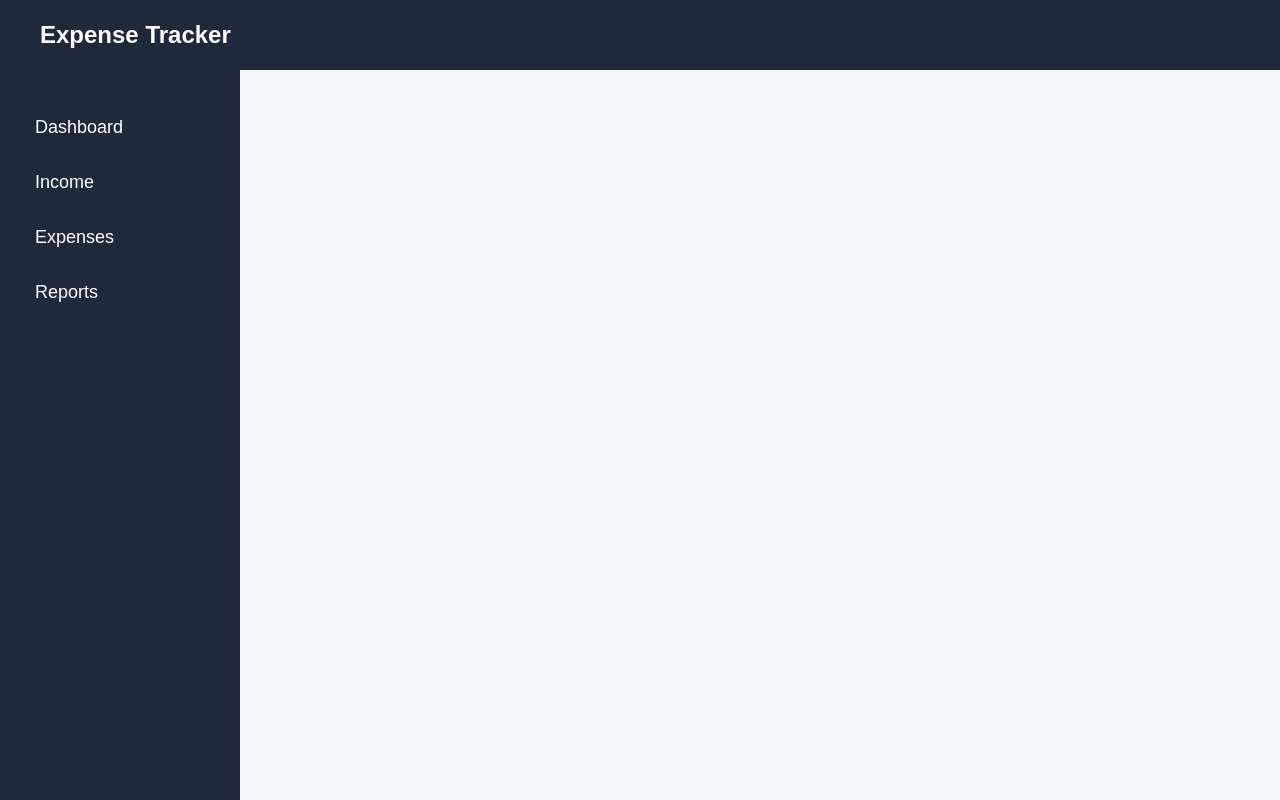
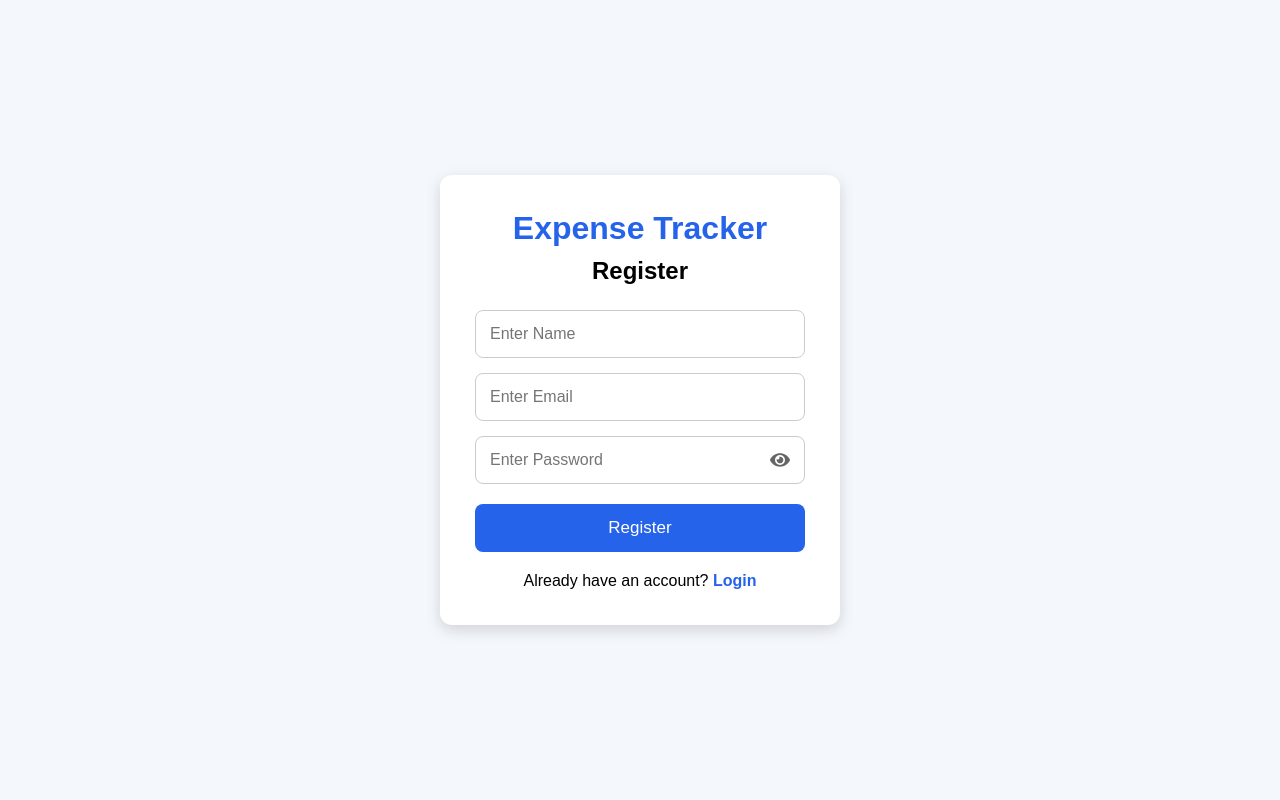
Before and after one commit to ShitalPandey25/Expense-Tracker, a React app in the folder frontend/: page /register in a window 1280 px wide. Shown: the top 800 px of the page. Built offline with nearby package versions, Linux system fonts and the light colour scheme; the HTML template or start-up script is replaced by a standard one.

Commit message:
Resolve stash conflict and keep local changes

```diff
--- a/frontend/package.json
+++ b/frontend/package.json
@@ -12,6 +12,7 @@
   "dependencies": {
     "react": "^19.2.7",
     "react-dom": "^19.2.7",
+    "react-icons": "^5.7.0",
     "react-router-dom": "^7.18.1"
   },
   "devDependencies": {
--- a/frontend/src/Router/ExpenseRouter.jsx
+++ b/frontend/src/Router/ExpenseRouter.jsx
@@ -1,7 +1,9 @@
-import { Routes, Route } from "react-router-dom";
+import { Routes, Route, Navigate } from "react-router-dom";
 
 import MainLayout from "../layouts/MainLayout";
 
+import Login from "../pages/Login";
+import Register from "../pages/Register";
 import Dashboard from "../pages/Dashboard";
 import Expenses from "../pages/Expenses";
 import Income from "../pages/Income";
@@ -9,6 +11,19 @@ import Reports from "../pages/Reports";
 
 function ExpenseRouter() {
   return (
+    <Routes>
+
+      {/* Public Routes */}
+      <Route path="/login" element={<Login />} />
+      <Route path="/register" element={<Register />} />
+
+      {/* Default Route */}
+      <Route path="/" element={<Navigate to="/login" />} />
+
+      {/* Protected Routes */}
+      <Route
+        path="/dashboard/*"
+        element={
           <MainLayout>
             <Routes>
               <Route path="/" element={<Dashboard />} />
@@ -17,6 +32,10 @@ function ExpenseRouter() {
               <Route path="/reports" element={<Reports />} />
             </Routes>
           </MainLayout>
+        }
+      />
+
+    </Routes>
   );
 }
 
--- a/frontend/src/pages/Login.css
+++ b/frontend/src/pages/Login.css
@@ -35,10 +35,51 @@
 .login-card input{
     width:100%;
     padding:14px;
-    margin-bottom:15px;
     border:1px solid #ccc;
     border-radius:8px;
     font-size:16px;
+    outline:none;
+}
+
+.login-card input:focus{
+    border-color:#2563eb;
+}
+
+/* Password Box */
+
+.password-box{
+    position:relative;
+    width:100%;
+    margin-bottom:15px;
+}
+
+.password-box input{
+    width:100%;
+    padding-right:45px;
+    margin-bottom:0;
+}
+
+.eye-icon{
+    position:absolute;
+    top:50%;
+    right:15px;
+    transform:translateY(-50%);
+    cursor:pointer;
+    color:#666;
+    font-size:20px;
+    display:flex;
+    align-items:center;
+    justify-content:center;
+}
+
+.eye-icon:hover{
+    color:#2563eb;
+}
+
+/* Email Input Gap */
+
+form > input{
+    margin-bottom:15px;
 }
 
 .login-card button{
@@ -50,6 +91,7 @@
     border-radius:8px;
     font-size:17px;
     cursor:pointer;
+    margin-top:5px;
 }
 
 .login-card button:hover{
@@ -59,6 +101,7 @@
 .login-card p{
     text-align:center;
     margin-top:20px;
+    font-size:16px;
 }
 
 .login-card a{
@@ -67,10 +110,23 @@
     font-weight:bold;
 }
 
+.login-card a:hover{
+    text-decoration:underline;
+}
+
 @media(max-width:500px){
 
-.login-card{
-    width:90%;
-}
+    .login-card{
+        width:90%;
+        padding:25px;
+    }
+
+    .login-card h1{
+        font-size:32px;
+    }
+
+    .login-card h2{
+        font-size:24px;
+    }
 
 }
--- a/frontend/src/pages/Login.jsx
+++ b/frontend/src/pages/Login.jsx
@@ -1,37 +1,118 @@
-import { Link } from "react-router-dom";
+import { Link, useNavigate } from "react-router-dom";
+import { useState } from "react";
+import { FaEye, FaEyeSlash } from "react-icons/fa";
 import "./Login.css";
 
 function Login() {
+
+  const navigate = useNavigate();
+
+  const [loginData, setLoginData] = useState({
+    email: "",
+    password: ""
+  });
+
+  const [showPassword, setShowPassword] = useState(false);
+
+
+  const handleChange = (e) => {
+    setLoginData({
+      ...loginData,
+      [e.target.name]: e.target.value
+    });
+  };
+
+
+  const handleLogin = (e) => {
+    e.preventDefault();
+
+    const users = JSON.parse(localStorage.getItem("users")) || [];
+
+
+    const user = users.find(
+      (item) =>
+        item.email === loginData.email &&
+        item.password === loginData.password
+    );
+
+
+    if(user){
+
+      alert("Login Successful");
+
+
+      localStorage.setItem(
+        "loggedInUser",
+        JSON.stringify(user)
+      );
+
+
+      navigate("/dashboard");
+
+    }
+    else{
+      alert("Invalid Email or Password");
+    }
+
+  };
+
+
   return (
     <div className="login-container">
 
       <div className="login-card">
 
         <h1>Expense Tracker</h1>
+
         <h2>Login</h2>
 
-        <form>
+
+        <form onSubmit={handleLogin}>
+
 
           <input
             type="email"
+            name="email"
             placeholder="Enter Email"
+            value={loginData.email}
+            onChange={handleChange}
+            required
           />
 
-          <input
-            type="password"
-            placeholder="Enter Password"
-          />
+
+         <div className="password-box">
+
+  <input
+    type={showPassword ? "text" : "password"}
+    name="password"
+    placeholder="Enter Password"
+    value={loginData.password}
+    onChange={handleChange}
+    required
+  />
+
+  <span
+    className="eye-icon"
+    onClick={() => setShowPassword(!showPassword)}
+  >
+    {showPassword ? <FaEyeSlash /> : <FaEye />}
+  </span>
+
+</div>
 
           <button type="submit">
             Login
           </button>
 
+
         </form>
+
 
         <p>
           Don't have an account?
           <Link to="/register"> Register</Link>
         </p>
+
 
       </div>
 
--- a/frontend/src/pages/Register.css
+++ b/frontend/src/pages/Register.css
@@ -1 +1,126 @@
-@import "./Login.css";
+*{
+    margin:0;
+    padding:0;
+    box-sizing:border-box;
+}
+
+.register-container{
+    width:100%;
+    height:100vh;
+    display:flex;
+    justify-content:center;
+    align-items:center;
+    background:#f4f7fc;
+}
+
+.register-card{
+    width:400px;
+    background:white;
+    padding:35px;
+    border-radius:12px;
+    box-shadow:0 5px 15px rgba(0,0,0,.15);
+}
+
+.register-card h1{
+    text-align:center;
+    color:#2563eb;
+    margin-bottom:10px;
+}
+
+.register-card h2{
+    text-align:center;
+    margin-bottom:25px;
+}
+
+.register-card input{
+    width:100%;
+    padding:14px;
+    border:1px solid #ccc;
+    border-radius:8px;
+    font-size:16px;
+    outline:none;
+}
+
+.register-card input:focus{
+    border-color:#2563eb;
+}
+
+.password-box{
+    position:relative;
+    width:100%;
+    margin-bottom:15px;
+}
+
+.password-box input{
+    width:100%;
+    padding-right:45px;
+}
+
+.eye-icon{
+    position:absolute;
+    right:15px;
+    top:50%;
+    transform:translateY(-50%);
+    cursor:pointer;
+    color:#666;
+    font-size:20px;
+    display:flex;
+    align-items:center;
+    justify-content:center;
+}
+
+.eye-icon:hover{
+    color:#2563eb;
+}
+
+form > input{
+    margin-bottom:15px;
+}
+
+.register-card button{
+    width:100%;
+    padding:14px;
+    background:#2563eb;
+    color:white;
+    border:none;
+    border-radius:8px;
+    font-size:17px;
+    cursor:pointer;
+    margin-top:5px;
+}
+
+.register-card button:hover{
+    background:#1d4ed8;
+}
+
+.register-card p{
+    text-align:center;
+    margin-top:20px;
+}
+
+.register-card a{
+    color:#2563eb;
+    text-decoration:none;
+    font-weight:bold;
+}
+
+.register-card a:hover{
+    text-decoration:underline;
+}
+
+@media(max-width:500px){
+
+    .register-card{
+        width:90%;
+        padding:25px;
+    }
+
+    .register-card h1{
+        font-size:30px;
+    }
+
+    .register-card h2{
+        font-size:24px;
+    }
+
+}
--- a/frontend/src/pages/Register.jsx
+++ b/frontend/src/pages/Register.jsx
@@ -1,31 +1,101 @@
-import { Link } from "react-router-dom";
+import { useState } from "react";
+import { useNavigate, Link } from "react-router-dom";
+import { FaEye, FaEyeSlash } from "react-icons/fa";
 import "./Register.css";
 
 function Register() {
+
+  const navigate = useNavigate();
+
+  const [user, setUser] = useState({
+    name: "",
+    email: "",
+    password: ""
+  });
+
+  const [showPassword, setShowPassword] = useState(false);
+
+  const handleChange = (e) => {
+    setUser({
+      ...user,
+      [e.target.name]: e.target.value
+    });
+  };
+
+  const handleRegister = (e) => {
+    e.preventDefault();
+
+    const users = JSON.parse(localStorage.getItem("users")) || [];
+
+    const existUser = users.find(
+      (item) => item.email === user.email
+    );
+
+    if (existUser) {
+      alert("User already exists");
+      return;
+    }
+
+    users.push(user);
+
+    localStorage.setItem(
+      "users",
+      JSON.stringify(users)
+    );
+
+    alert("Registration Successful");
+
+    navigate("/login");
+  };
+
   return (
     <div className="register-container">
 
       <div className="register-card">
 
         <h1>Expense Tracker</h1>
-        <h2>Create Account</h2>
 
-        <form>
+        <h2>Register</h2>
+
+        <form onSubmit={handleRegister}>
 
           <input
             type="text"
-            placeholder="Full Name"
+            name="name"
+            placeholder="Enter Name"
+            value={user.name}
+            onChange={handleChange}
+            required
           />
 
           <input
             type="email"
-            placeholder="Email"
+            name="email"
+            placeholder="Enter Email"
+            value={user.email}
+            onChange={handleChange}
+            required
           />
 
-          <input
-            type="password"
-            placeholder="Password"
-          />
+          <div className="password-box">
+
+            <input
+              type={showPassword ? "text" : "password"}
+              name="password"
+              placeholder="Enter Password"
+              value={user.password}
+              onChange={handleChange}
+              required
+            />
+
+            <span
+              className="eye-icon"
+              onClick={() => setShowPassword(!showPassword)}
+            >
+              {showPassword ? <FaEyeSlash /> : <FaEye />}
+            </span>
+
+          </div>
 
           <button type="submit">
             Register
```
Also changed, not shown: 2 other files (tests, documents, lock files or other folders). Lines whose indentation alone changed are shown as unchanged.
